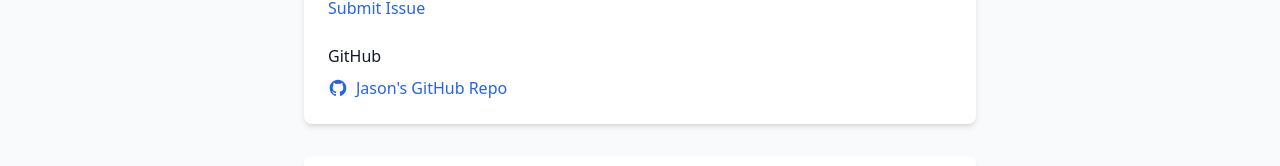
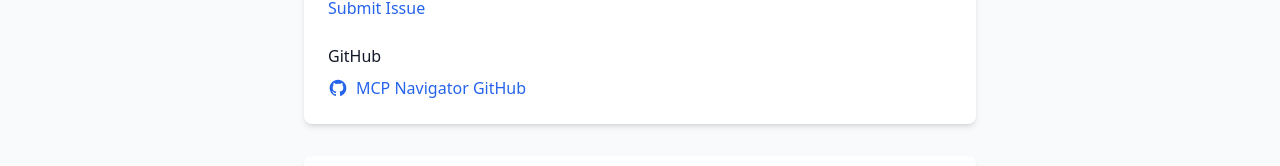
Before and after one commit to jason660519/MCP-Navigator, a React (Vite) app in the folder mcp-navigator/: page /contact in a window 1280 px wide. Shown: the part 554-720 px from the top of the page. Built offline with nearby package versions, Linux system fonts and the light colour scheme.

Commit message:
Update Contact Us page GitHub link
- Changed link text from 'Jason's GitHub Repo' to 'MCP Navigator GitHub'
- Updated URL to point to the MCP-Navigator repository
- Improved clarity and project-specific branding

```diff
--- a/mcp-navigator/src/components/pages/ContactPage.tsx
+++ b/mcp-navigator/src/components/pages/ContactPage.tsx
@@ -43,7 +43,7 @@
           <div>
             <h3 className="font-medium text-gray-900 mb-2">GitHub</h3>
             <a
-              href="https://github.com/jason660519"
+              href="https://github.com/jason660519/MCP-Navigator"
               target="_blank"
               rel="noopener noreferrer"
               className="text-blue-600 hover:text-blue-800 transition flex items-center"
@@ -51,7 +51,7 @@
               <svg className="w-5 h-5 mr-2" fill="currentColor" viewBox="0 0 24 24">
                 <path fillRule="evenodd" d="M12 2C6.477 2 2 6.477 2 12c0 4.42 2.865 8.166 6.839 9.489.5.092.682-.217.682-.482 0-.237-.008-.866-.013-1.7-2.782.603-3.369-1.342-3.369-1.342-.454-1.155-1.11-1.462-1.11-1.462-.908-.62.069-.608.069-.608 1.003.07 1.531 1.03 1.531 1.03.892 1.529 2.341 1.087 2.91.831.092-.646.35-1.086.636-1.336-2.22-.253-4.555-1.11-4.555-4.943 0-1.091.39-1.984 1.029-2.683-.103-.253-.446-1.27.098-2.647 0 0 .84-.268 2.75 1.026A9.578 9.578 0 0112 6.836c.85.004 1.705.114 2.504.336 1.909-1.294 2.747-1.026 2.747-1.026.546 1.377.202 2.394.1 2.647.64.699 1.028 1.592 1.028 2.683 0 3.842-2.339 4.687-4.566 4.935.359.309.678.919.678 1.852 0 1.336-.012 2.415-.012 2.743 0 .267.18.578.688.48C19.138 20.164 22 16.42 22 12c0-5.523-4.477-10-10-10z" clipRule="evenodd" />
               </svg>
-              Jason's GitHub Repo
+              MCP Navigator GitHub
             </a>
           </div>
         </div>
```
